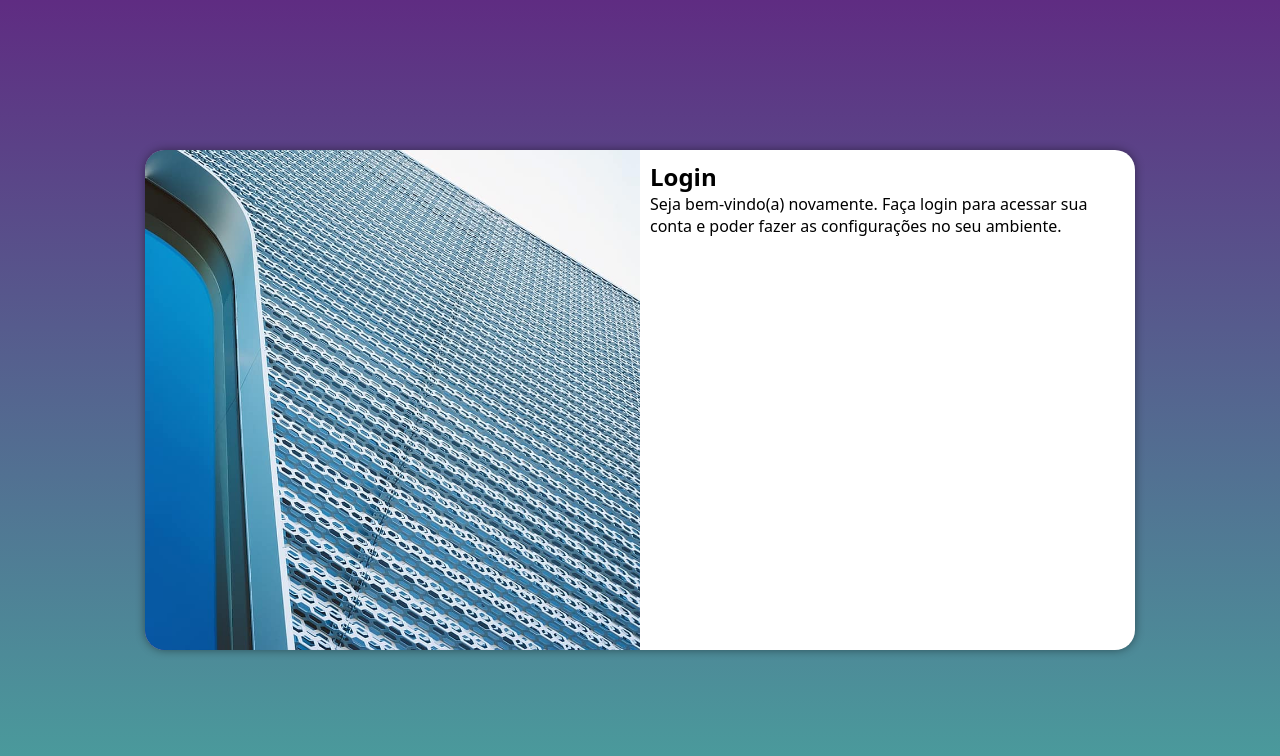
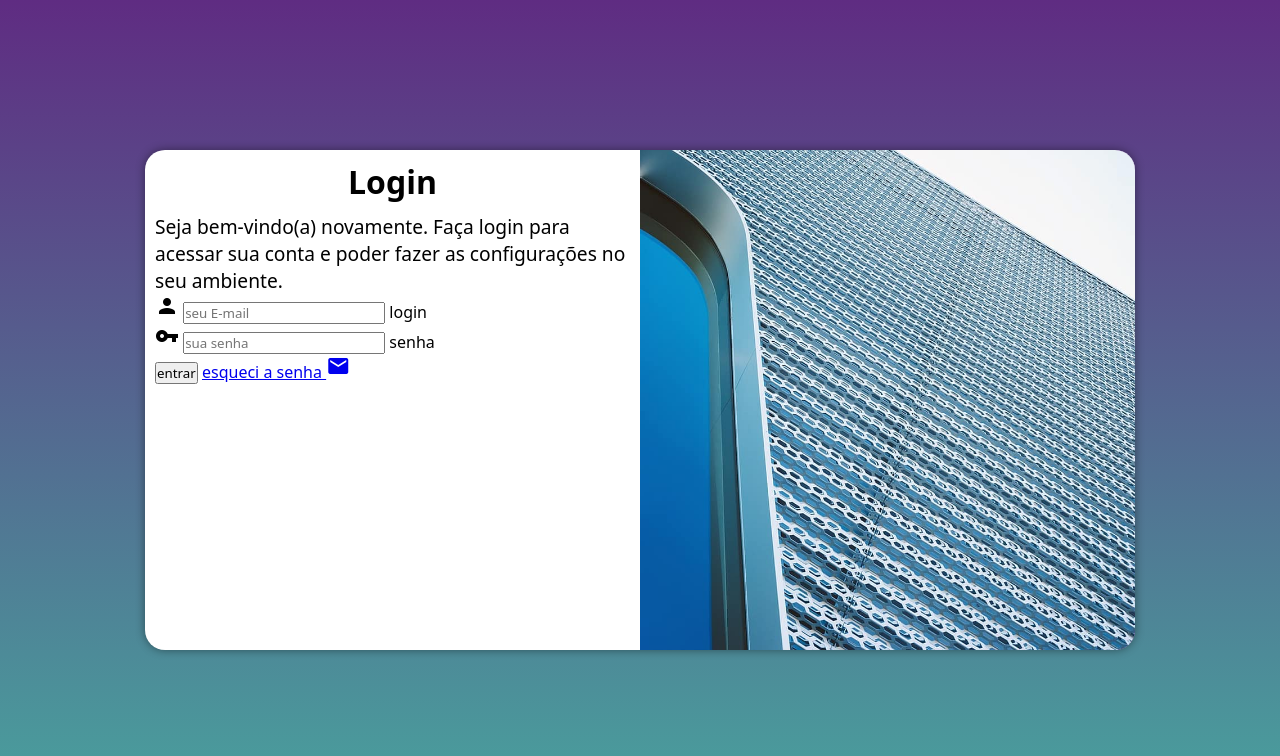
Before and after one commit to AndrewCamilo/Projeto-Login, a plain HTML site: page index.html in a window 1280 px wide. Drawn offline with Linux system fonts and the light colour scheme.

Commit message:
adicionei o formulário

```diff
--- a/estilos/media-query.css
+++ b/estilos/media-query.css
@@ -34,14 +34,22 @@
     }
 
     section#login div#imagem {
-        float: left;
+        float: right;
         width: 50%;
         height: 100%;
     }
 
     section#login div#formulario {
-        float: right;
+        float: left;
         width: 50%;
+    }
 
+    section#login div#formulario > h1 {
+        font-size: 2em;
     }
+
+    section#login div#formulario > p {
+        font-size: 1.2em;
+    }
+
 }
--- a/estilos/style.css
+++ b/estilos/style.css
@@ -57,3 +57,12 @@ section#login div#formulario {
     display: block;
     padding: 10px;
 }
+
+section#login div#formulario > h1 {
+    text-align: center;
+    margin-bottom: 10px;
+}
+
+section#login div#formulario > p {
+    font-size: 0.8em;
+}
--- a/index.html
+++ b/index.html
@@ -6,6 +6,7 @@
     <meta name="viewport" content="width=device-width, initial-scale=1.0">
     <link rel="stylesheet" href="estilos/style.css">
     <link rel="stylesheet" href="estilos/media-query.css">
+    <link href="https://fonts.googleapis.com/icon?family=Material+Icons" rel="stylesheet">
     <title>Login</title>
 </head>
 
@@ -19,7 +20,20 @@
             <div id="formulario">
                 <h1>Login</h1>
                 <p>Seja bem-vindo(a) novamente. Faça login para acessar sua conta e poder fazer as configurações no seu ambiente.</p>
-                <form action="login.php" method="post">
+                <form action="login.php" method="post" autocomplete="on">
+                    <div class="campo">
+                        <i class="material-icons">person</i>
+                        <input type="email" name="login" id="ilogin" placeholder="seu E-mail" autocomplete="email" required maxlength="30">
+                        <label for="ilogin">login</label>
+                    </div>
+
+                    <div class="campo">
+                        <i class="material-icons">vpn_key</i>
+                        <input type="password" name="senha" id="isenha" placeholder="sua senha" autocomplete="current-password" required minlength="8" maxlength="20">
+                        <label for="isenha">senha</label>
+                    </div>
+                    <input type="submit" value="entrar">
+                    <a href="esqueci.html">esqueci a senha <i class="material-icons"> mail</i> </a>
 
                 </form>
             </div>
```
